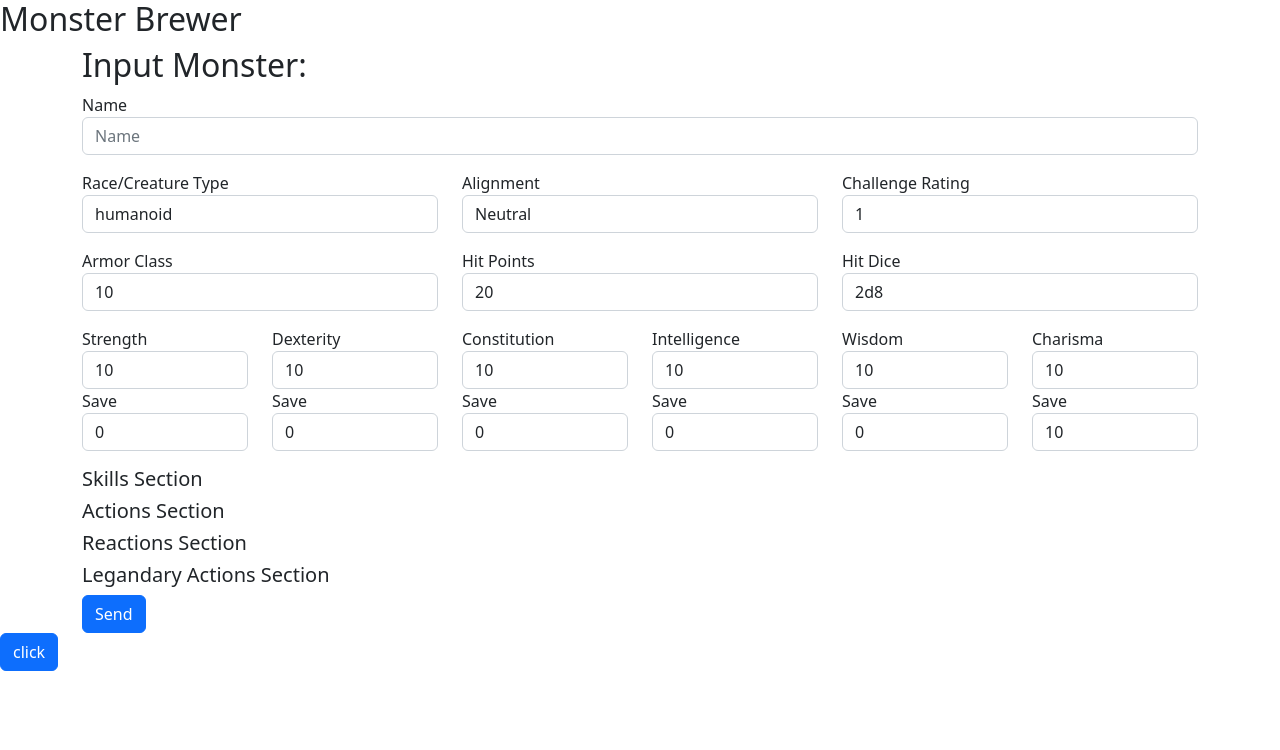
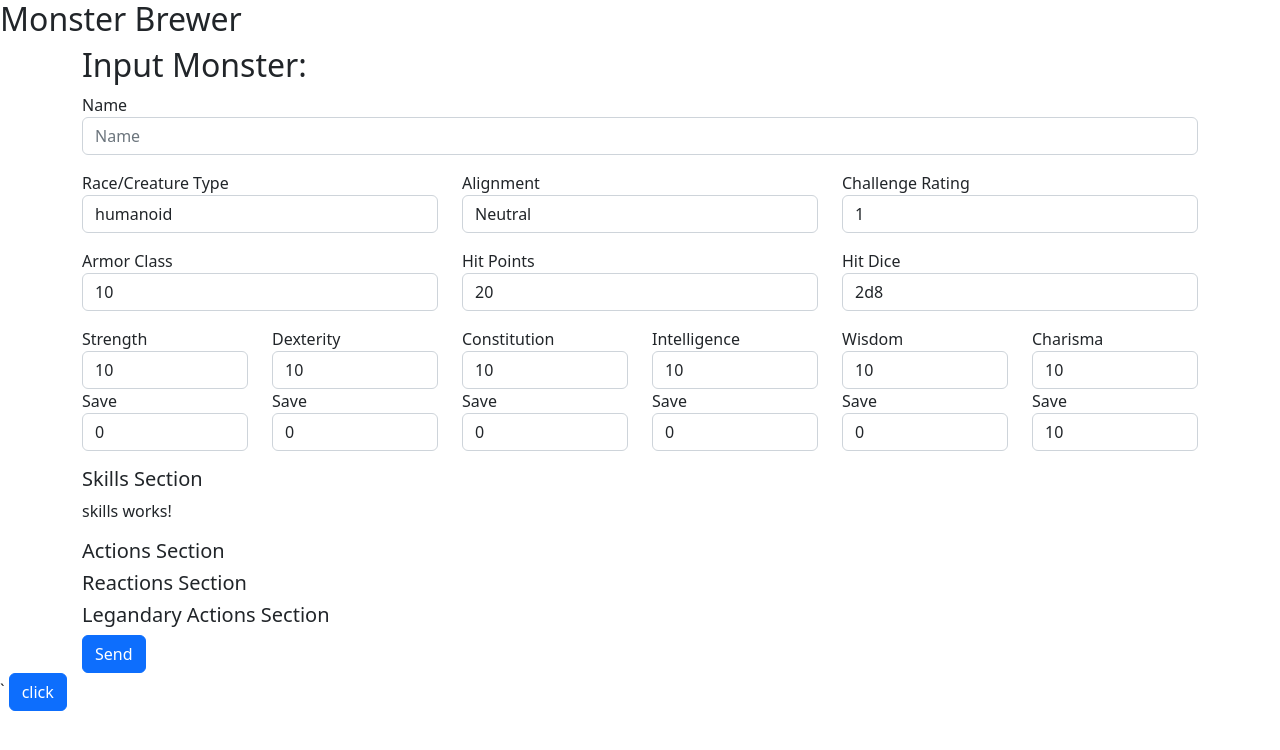
Before and after one commit to sbrevolution5/monsterBrewer, an Angular app in the folder brewer-ui/: page / in a window 1280 px wide. Shown: the top 750 px of the page. Built offline with nearby package versions, Linux system fonts and the light colour scheme.

Commit message:
add skills to form component

```diff
--- a/brewer-ui/src/app/monster-form/monster-form.component.html
+++ b/brewer-ui/src/app/monster-form/monster-form.component.html
@@ -80,6 +80,7 @@
       </div>
       <div>
         <h5>Skills Section</h5>
+        <app-skills></app-skills>
       </div>
       <div>
         <h5>Actions Section</h5>
@@ -94,3 +95,4 @@
       <button class="btn btn-primary">Send</button>
     </form>
 </div>
+`
```
